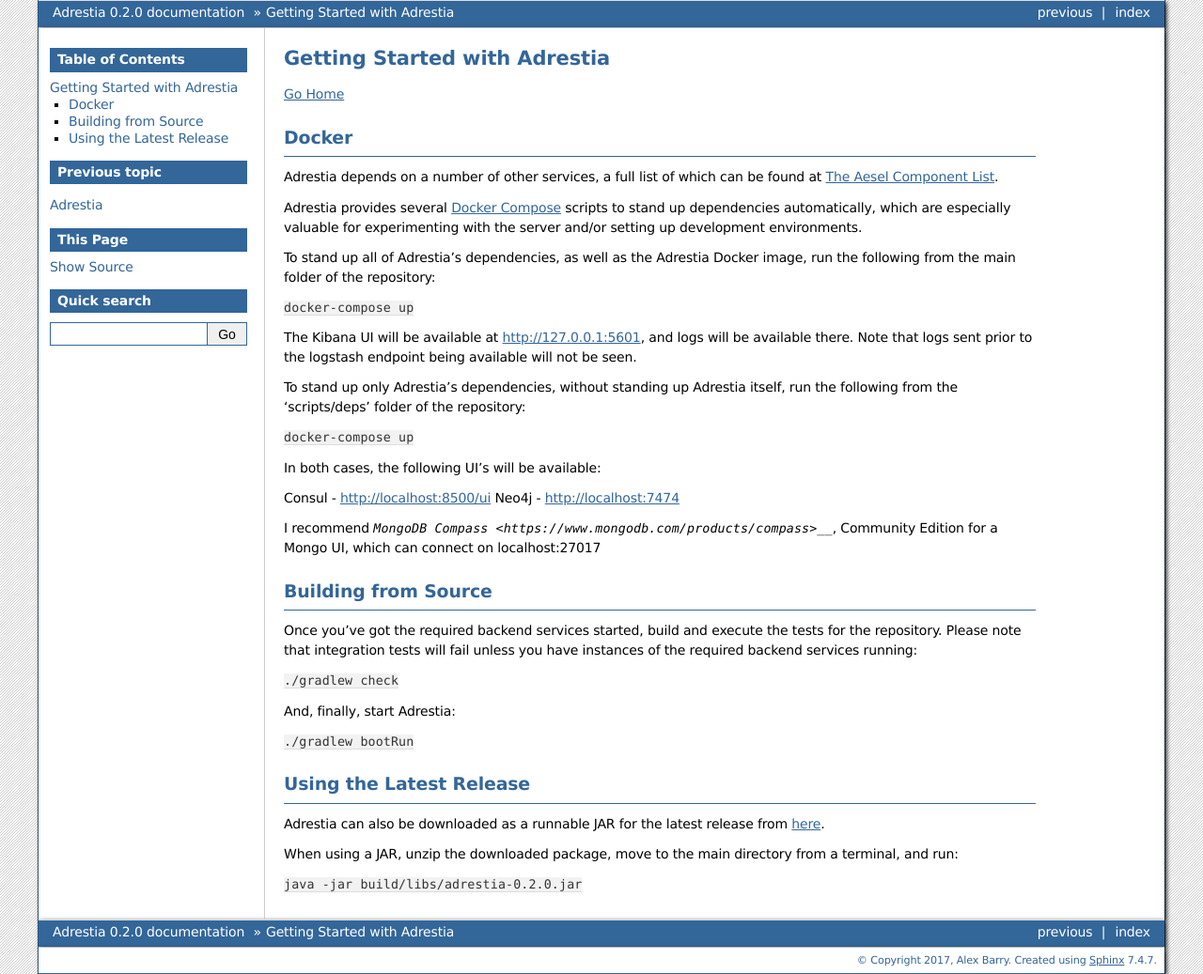
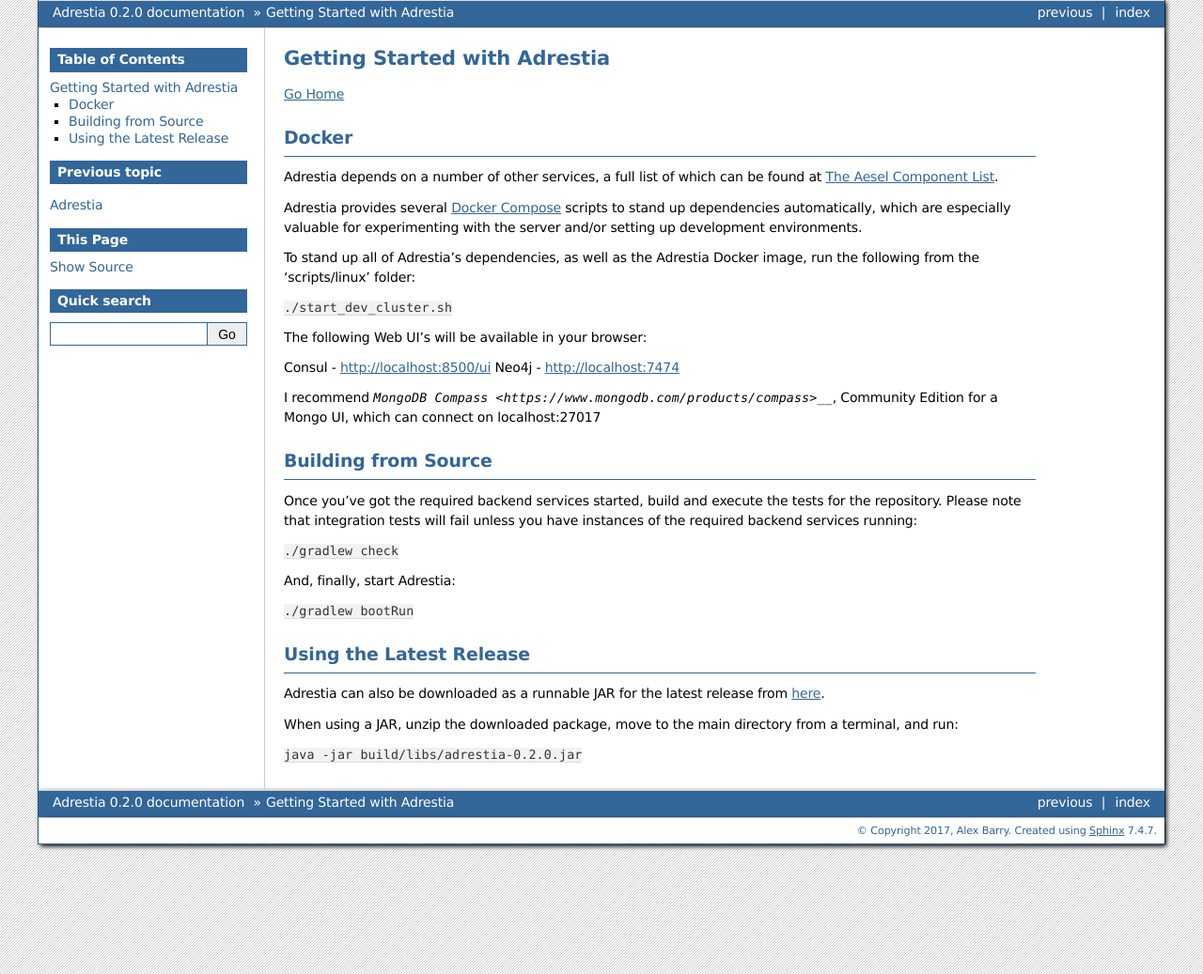
Before and after one commit to AO-StreetArt/Adrestia, a Sphinx documentation site: the page built from docs/pages/quickstart.rst, in a window 1280 px wide. Shown: the whole page at 94% size. Built offline with Sphinx 7.4.7, drawn with Linux system fonts in a browser that asks for light colours.

Commit message:
documentation update - correct quickstart instructions

```diff
--- a/docs/pages/quickstart.rst
+++ b/docs/pages/quickstart.rst
@@ -15,25 +15,16 @@
 development environments.
 
 To stand up all of Adrestia's dependencies, as well as the Adrestia Docker image,
-run the following from the main folder of the repository:
+run the following from the 'scripts/linux' folder:
 
-``docker-compose up``
+``./start_dev_cluster.sh``
 
-The Kibana UI will be available at http://127.0.0.1:5601, and logs will be available there.  Note that logs sent prior to the logstash endpoint being available will not be seen.
-
-To stand up only Adrestia's dependencies, without standing up Adrestia itself,
-run the following from the 'scripts/deps' folder of the repository:
-
-``docker-compose up``
-
-In both cases, the following UI's will be available:
+The following Web UI's will be available in your browser:
 
 Consul - http://localhost:8500/ui
 Neo4j - http://localhost:7474
 
 I recommend `MongoDB Compass <https://www.mongodb.com/products/compass>__`, Community Edition for a Mongo UI, which can connect on localhost:27017
-
-
 
 Building from Source
 --------------------
```
